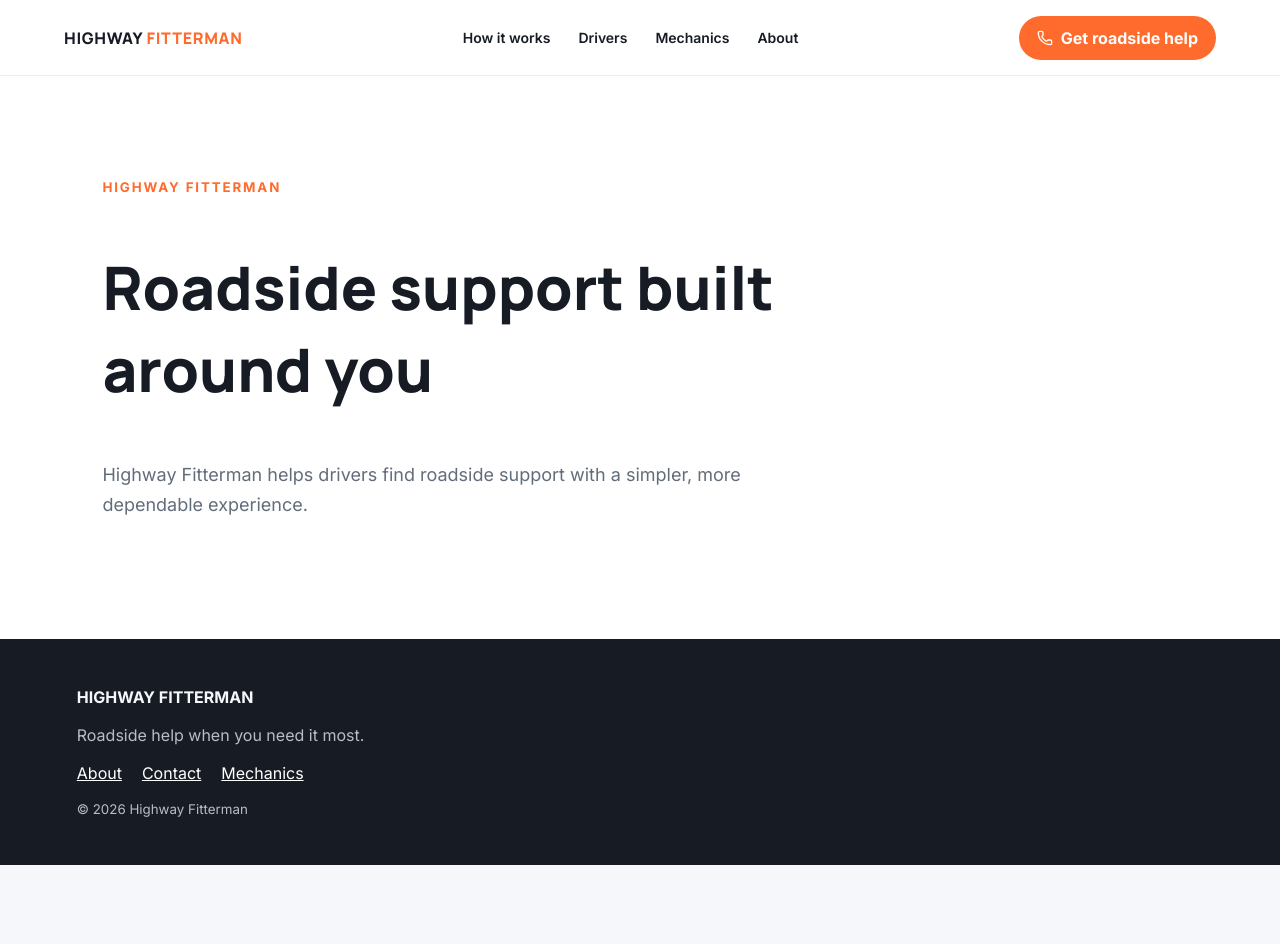
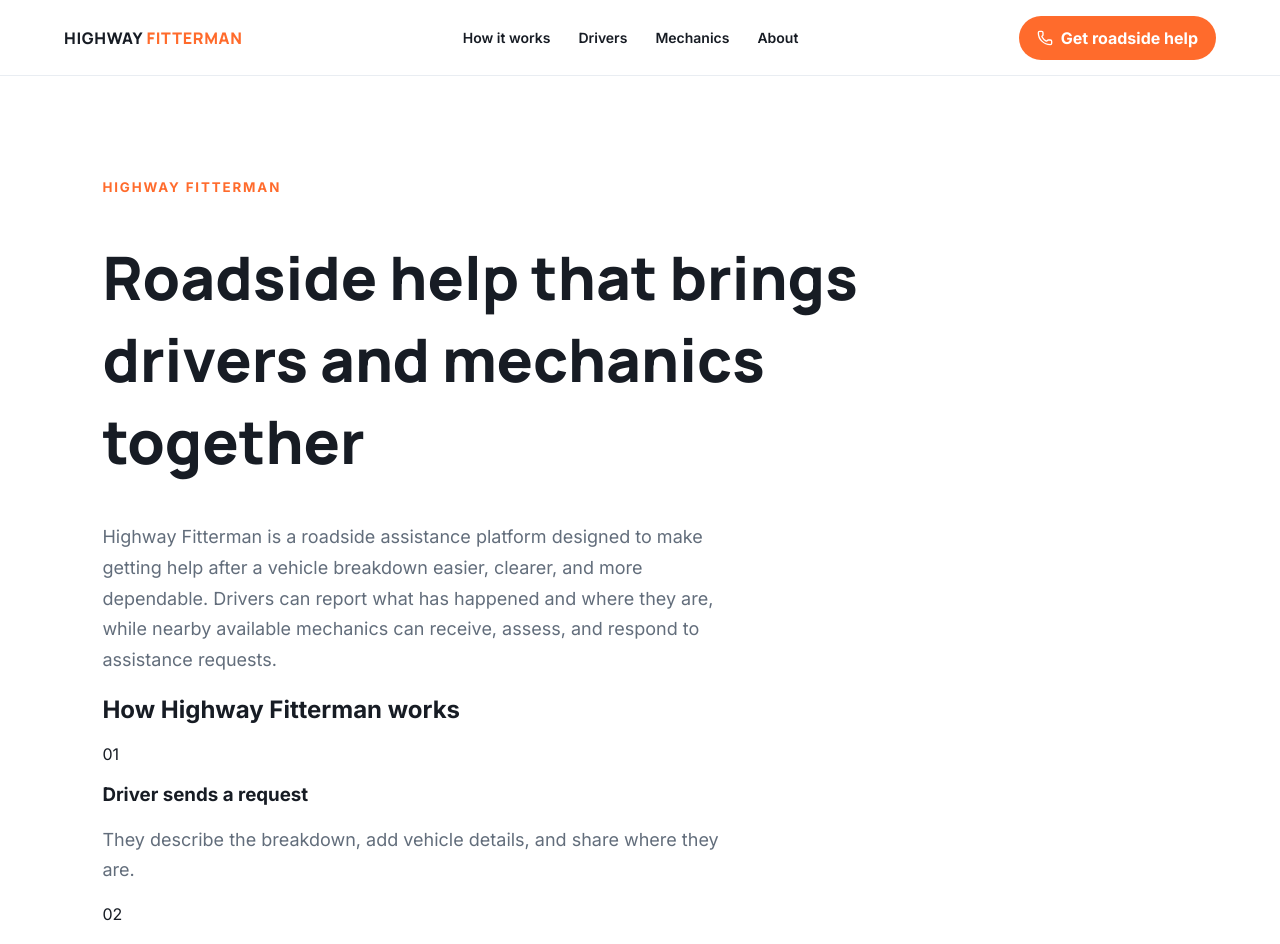
Before and after one commit to unveiled-master/HighWay-Fitterman-V1, a React (Vite) app: page /about in a window 1280 px wide. Shown: the top 944 px of the page. Before the commit the page ends 865 px from the top, so only its background shows below. Built offline with nearby package versions, Linux system fonts and the light colour scheme.

Commit message:
Expand product overview and driver mechanic benefits

```diff
--- a/src/landing/pages/ContentPage.tsx
+++ b/src/landing/pages/ContentPage.tsx
@@ -1 +1,43 @@
-import LandingLayout from '../components/LandingLayout'; import styles from './ContentPage.module.css'; const data:Record<string,{title:string;description:string}>={about:{title:'Roadside support built around you',description:'Highway Fitterman helps drivers find roadside support with a simpler, more dependable experience.'},'how-it-works':{title:'Getting help should be simple',description:'Tell us what happened, share your location, and get connected to roadside assistance.'},drivers:{title:'Support for drivers',description:'Whether you have a flat tyre, a battery issue, or need help getting back on the road, start a request.'},mechanics:{title:'Join our roadside network',description:'Connect with drivers who need dependable roadside assistance.'},'become-a-mechanic':{title:'Become a Highway Fitterman mechanic',description:'Join the network and help motorists when they need it most.'},'roadside-assistance':{title:'Roadside assistance when you need it',description:'Get connected for help with common roadside problems.'},contact:{title:'Contact Highway Fitterman',description:'Reach out to our team for questions, feedback, or support.'}};export default function ContentPage({page}:{page:string}){const item=data[page]??data.about;return <LandingLayout><section className={styles.page}><small>HIGHWAY FITTERMAN</small><h1>{item.title}</h1><p>{item.description}</p></section></LandingLayout>}
+import LandingLayout from '../components/LandingLayout';
+import styles from './ContentPage.module.css';
+
+const data: Record<string, { title: string; description: string }> = {
+  about: { title: 'Roadside help that brings drivers and mechanics together', description: 'Highway Fitterman is a roadside assistance platform designed to make getting help after a vehicle breakdown easier, clearer, and more dependable. Drivers can report what has happened and where they are, while nearby available mechanics can receive, assess, and respond to assistance requests.' },
+  'how-it-works': { title: 'From breakdown to help, with less uncertainty', description: 'A driver starts a roadside request, explains the problem, shares their location, and confirms the details. The platform helps route that request to an available mechanic. Once a mechanic accepts, both sides can follow the job, communicate, and stay informed through completion.' },
+  drivers: { title: 'A clearer way to get roadside assistance', description: 'When your vehicle stops unexpectedly, you should not have to guess who to call or repeatedly explain where you are. Highway Fitterman gives you one guided place to request help, share your location and vehicle details, see when a mechanic accepts, and get updates as the job progresses.' },
+  mechanics: { title: 'Turn your skills into roadside jobs', description: 'Highway Fitterman helps mechanics connect with motorists who need real assistance. Mechanics can build a profile, submit verification details, set availability, receive relevant requests, accept work, contact drivers, and update job progress—helping them spend less time searching for customers.' },
+  'become-a-mechanic': { title: 'Grow your roadside service work with Highway Fitterman', description: 'Join a network that brings breakdown requests to mechanics. After submitting your profile and verification information for review, approved mechanics can mark themselves available, receive incoming requests, choose jobs they can handle, and keep drivers updated from acceptance through completion.' },
+  'roadside-assistance': { title: 'Practical support for common roadside problems', description: 'Request assistance for situations such as flat tyres, dead batteries, engine trouble, or a vehicle that will not start. Tell us the issue, provide your location and vehicle information, and get connected with a mechanic who can respond. Service availability and arrival estimates depend on location, mechanic availability, and the nature of the problem.' },
+  contact: { title: 'We’re here to help', description: 'Questions about requesting assistance, joining as a mechanic, or using Highway Fitterman? Contact our team and share what you need help with. We want the experience to be straightforward for drivers and service professionals alike.' },
+};
+const driverBenefits = [
+  ['Request help in one place', 'A guided request collects the problem, vehicle information, and location without needing to figure out which service to call first.'],
+  ['Share your location', 'Send your position so a responding mechanic can find you more easily. If GPS is unavailable, the flow can support a manually entered location.'],
+  ['Know what is happening', 'Follow request status—from submitted and mechanic assigned to work in progress and completed—so you have fewer unknowns.'],
+  ['Stay in contact', 'Contact the assigned mechanic and get updates as your assistance progresses.'],
+];
+const mechanicBenefits = [
+  ['Find customers who need you', 'Receive roadside requests rather than relying only on word of mouth or waiting for customers to find your shop.'],
+  ['Choose suitable jobs', 'Review the problem and request details before accepting, so you can prioritize work you are equipped and available to handle.'],
+  ['Build trust and visibility', 'A profile and verification process help establish credibility with motorists looking for help.'],
+  ['Manage work clearly', 'Accept requests, contact the driver, update job progress, and mark work complete through a consistent flow.'],
+];
+export default function ContentPage({ page }: { page: string }) {
+  const item = data[page] ?? data.about;
+  return (
+    <LandingLayout>
+      <main className={styles.page}>
+        <small>HIGHWAY FITTERMAN</small><h1>{item.title}</h1><p className={styles.intro}>{item.description}</p>
+        <section className={styles.section}><h2>How Highway Fitterman works</h2><div className={styles.grid}>
+          <article><span>01</span><h3>Driver sends a request</h3><p>They describe the breakdown, add vehicle details, and share where they are.</p></article>
+          <article><span>02</span><h3>Mechanic receives the job</h3><p>Available, verified mechanics receive the request and decide whether to take it.</p></article>
+          <article><span>03</span><h3>Connect and coordinate</h3><p>After acceptance, driver and mechanic can communicate and coordinate the response.</p></article>
+          <article><span>04</span><h3>Work updates and completion</h3><p>The mechanic updates the job as they progress; the driver confirms completion and can leave feedback.</p></article>
+        </div></section>
+        <section className={styles.section}><h2>Benefits for drivers</h2><p className={styles.sectionLead}>Less stress and more clarity when a vehicle problem disrupts your day.</p><div className={styles.grid}>{driverBenefits.map(([heading, body]) => <article key={heading}><h3>{heading}</h3><p>{body}</p></article>)}</div></section>
+        <section className={styles.section}><h2>Benefits for mechanics</h2><p className={styles.sectionLead}>A practical way to reach new customers, manage incoming roadside work, and make your availability count.</p><div className={styles.grid}>{mechanicBenefits.map(([heading, body]) => <article key={heading}><h3>{heading}</h3><p>{body}</p></article>)}</div></section>
+        <section className={styles.note}><h2>Better coordination for both sides</h2><p>Drivers get a clearer path to assistance. Mechanics get a channel to discover jobs and communicate with customers. Highway Fitterman brings both sides into one process—from the first request to the job’s completion—while prioritizing transparency, safety, and reliable updates.</p></section>
+      </main>
+    </LandingLayout>
+  );
+}
```
